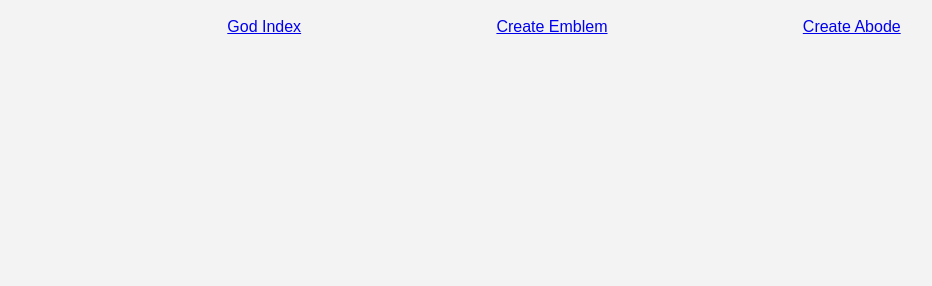
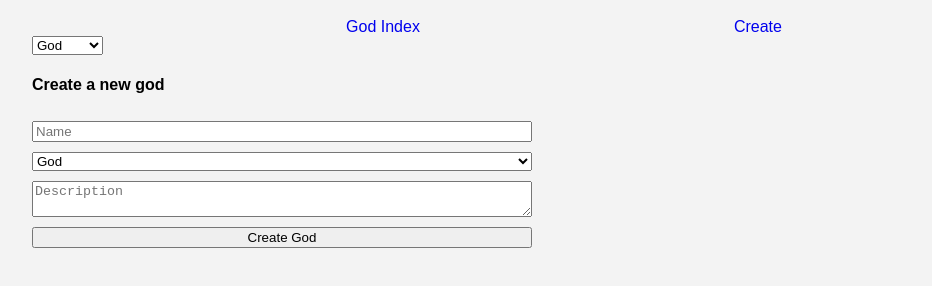
Before and after one commit to devNahuelOper/greek-gods, a React app: page /#/new in a window 1280 px wide. Shown: the whole page, without its empty margins (76-1008 px from the left). Built offline with nearby package versions, Linux system fonts and the light colour scheme.

Commit message:
Write Create component to handle different types of forms

```diff
--- a/client/components/App.js
+++ b/client/components/App.js
@@ -4,19 +4,17 @@ import GodsList from "./gods/GodsList";
 import GodCreate from "./create/GodCreate";
 import EmblemCreate from "./create/EmblemCreate";
 import AbodeCreate from "./create/AbodeCreate";
+import Create from "./create/Create";
 
 const App = () => (
   <div>
     <nav className="nav-links">
       <Link to="/">God Index</Link>
-      <Link to="/emblems/new">Create Emblem</Link>
-      <Link to="/abodes/new">Create Abode</Link>
+      <Link to="/new">Create</Link>
     </nav>
     <Switch>
       <Route exact path="/" component={GodsList} />
-      <Route path="/gods/new" component={GodCreate} />
-      <Route path="/emblems/new" component={EmblemCreate} />
-      <Route path="/abodes/new" component={AbodeCreate} />
+      <Route exact path="/new" component={Create}/>
     </Switch>
   </div>
 );
--- /dev/null
+++ b/client/components/create/Create.js
@@ -0,0 +1,49 @@
+import React from "react";
+import GodCreate from "./GodCreate";
+import EmblemCreate from "./EmblemCreate";
+import AbodeCreate from "./AbodeCreate";
+
+class Create extends React.Component {
+  constructor(props) {
+    super(props);
+    this.state = {
+      createType: "god",
+    };
+    this.updateSelection = this.updateSelection.bind(this);
+  }
+
+  updateSelection(e) {
+    e.preventDefault();
+    this.setState({ createType: e.target.value });
+  }
+
+  render() {
+    const { createType } = this.state;
+    let form;
+
+    switch (createType) {
+      case "god":
+        form = <GodCreate />;
+        break;
+      case "emblem":
+        form = <EmblemCreate />;
+        break;
+      case "abode":
+        form = <AbodeCreate />;
+    }
+
+    return (
+      <div className="styled-select slate">
+        <select onChange={this.updateSelection}>
+          <option value="god">God</option>
+          <option value="emblem">Emblem</option>
+          <option value="abode">Abode</option>
+        </select>
+        <h4>Create a new {createType}</h4>
+        {form}
+      </div>
+    );
+  }
+}
+
+export default Create;
--- a/public/style.css
+++ b/public/style.css
@@ -2,6 +2,14 @@ body {
     background-color: #F3F3F3;
     padding: 10px 100px;
     font-family: fantasy;
+}
+
+a {
+  text-decoration: none;
+}
+
+button {
+  cursor: pointer;
 }
 
 .outer ul {
```
